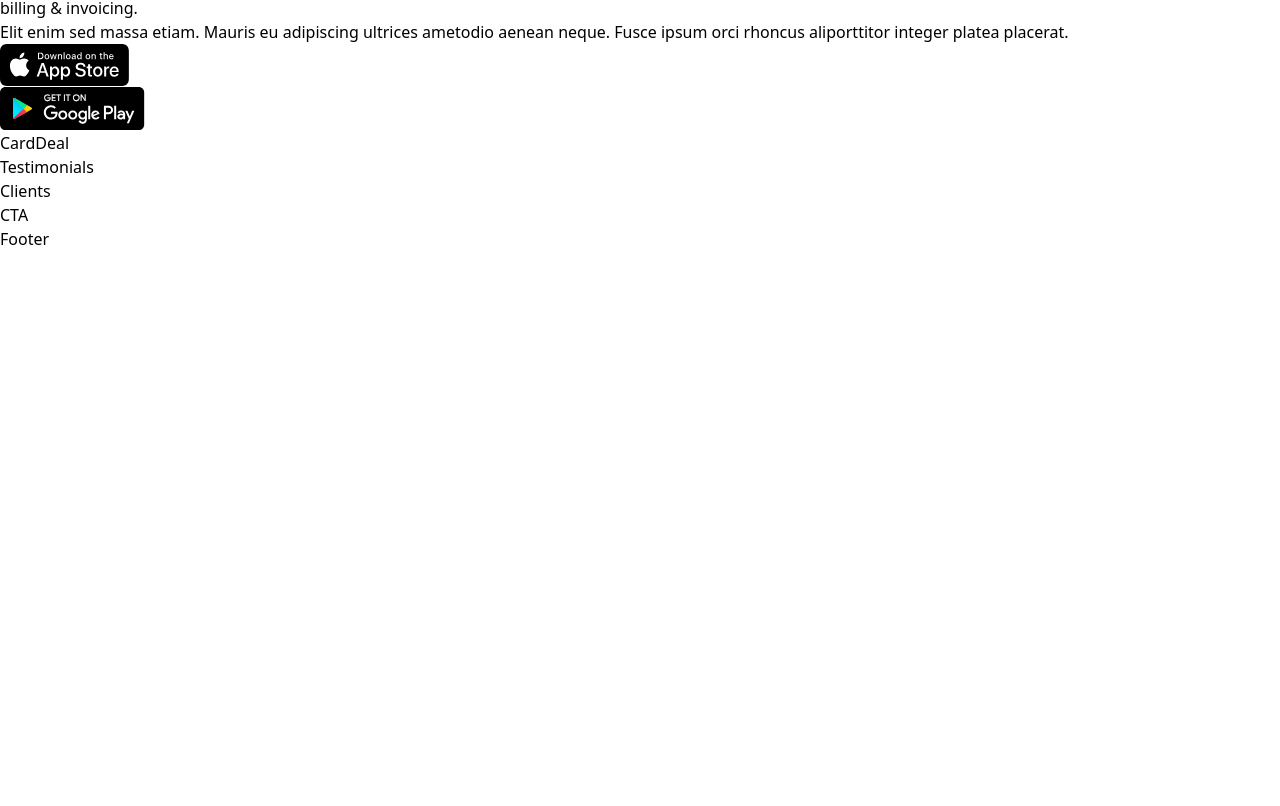
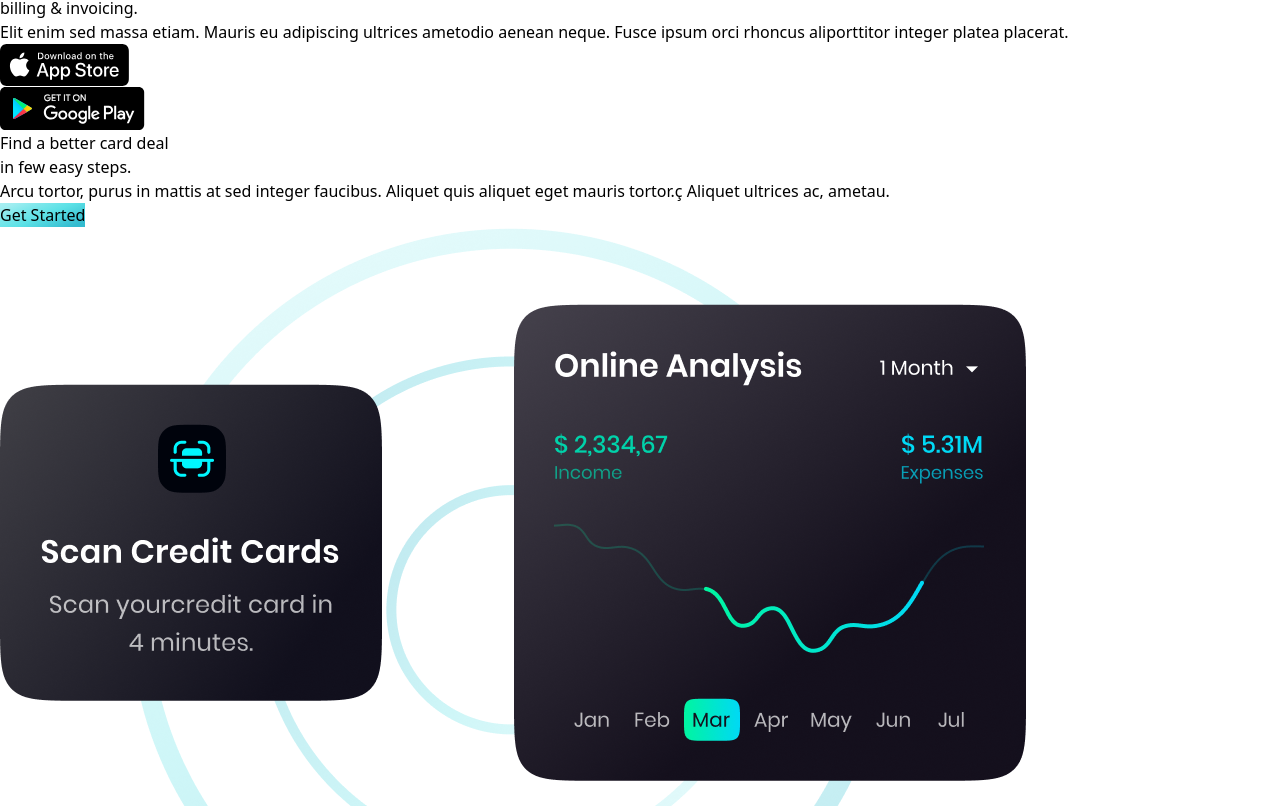
Before and after one commit to adnanali000/bank_modern_website, a React (Vite) app: page / in a window 1280 px wide. Shown: the part 3334-4140 px from the top of the page. Before the commit the page ends 3585 px from the top, so only its background shows below. Built offline with nearby package versions, Linux system fonts and the light colour scheme.

Commit message:
card deal section work done

```diff
--- a/src/components/Button.jsx
+++ b/src/components/Button.jsx
@@ -1,7 +1,7 @@
 import React from 'react'
 
 const Button = ({styles}) => (
-    <button type='button' className={`py-4 px-6 bg-blue-gradient font-poppins font-medium text-[18px] text-primary outline-none ${styles}`}>
+    <button type='button' className={`py-4 px-6 bg-blue-gradient rounded-[10px] font-poppins font-medium text-[18px] text-primary outline-none ${styles}`}>
       Get Started
     </button>
   )
--- a/src/components/CardDeal.jsx
+++ b/src/components/CardDeal.jsx
@@ -1,9 +1,23 @@
-import React from 'react'
+import styles, {layout} from '../style'
+import {card} from '../assets'
+import Button from '../components/Button'
 
-const CardDeal = () => {
-  return (
-    <div>CardDeal</div>
+const CardDeal = () => (
+    <section className={layout.section}>
+      <div className={layout.sectionInfo}>
+        <h2 className={styles.heading2}>Find a better card deal <br className='sm:block hidden'/> in few easy steps.</h2>
+        <p className={`${styles.paragraph} max-w-[470px] mt-5`}>Arcu tortor, purus in mattis at sed integer faucibus. Aliquet quis aliquet eget mauris tortor.ç Aliquet ultrices ac, ametau.</p>
+
+        <Button styles= "mt-10" />
+      </div>
+
+      <div className={layout.sectionImg}>
+        <img src={card} alt="card" className='w-[100%] h-[100%]' />
+
+      </div>
+
+    </section>
   )
-}
+
 
 export default CardDeal
```
